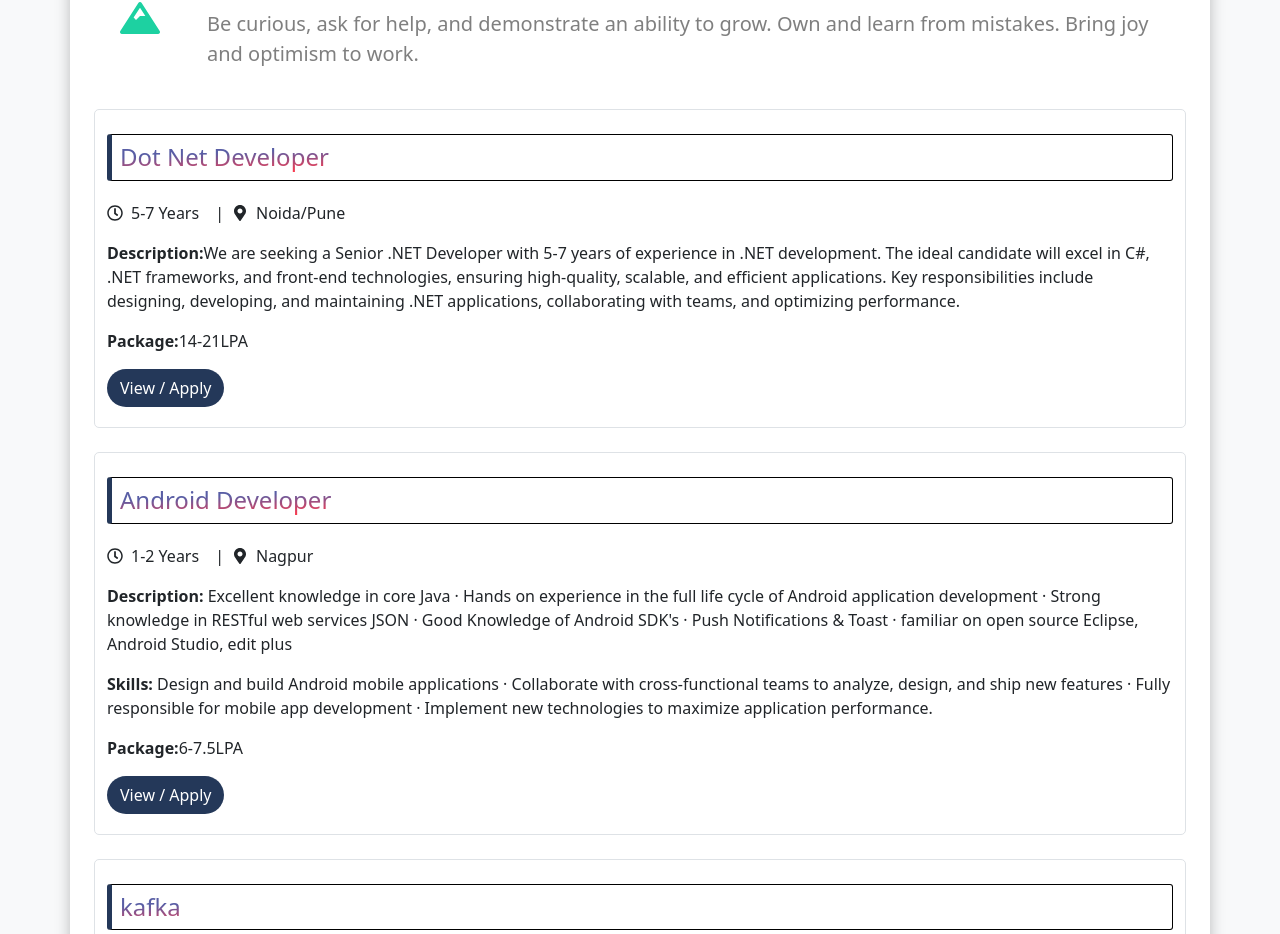
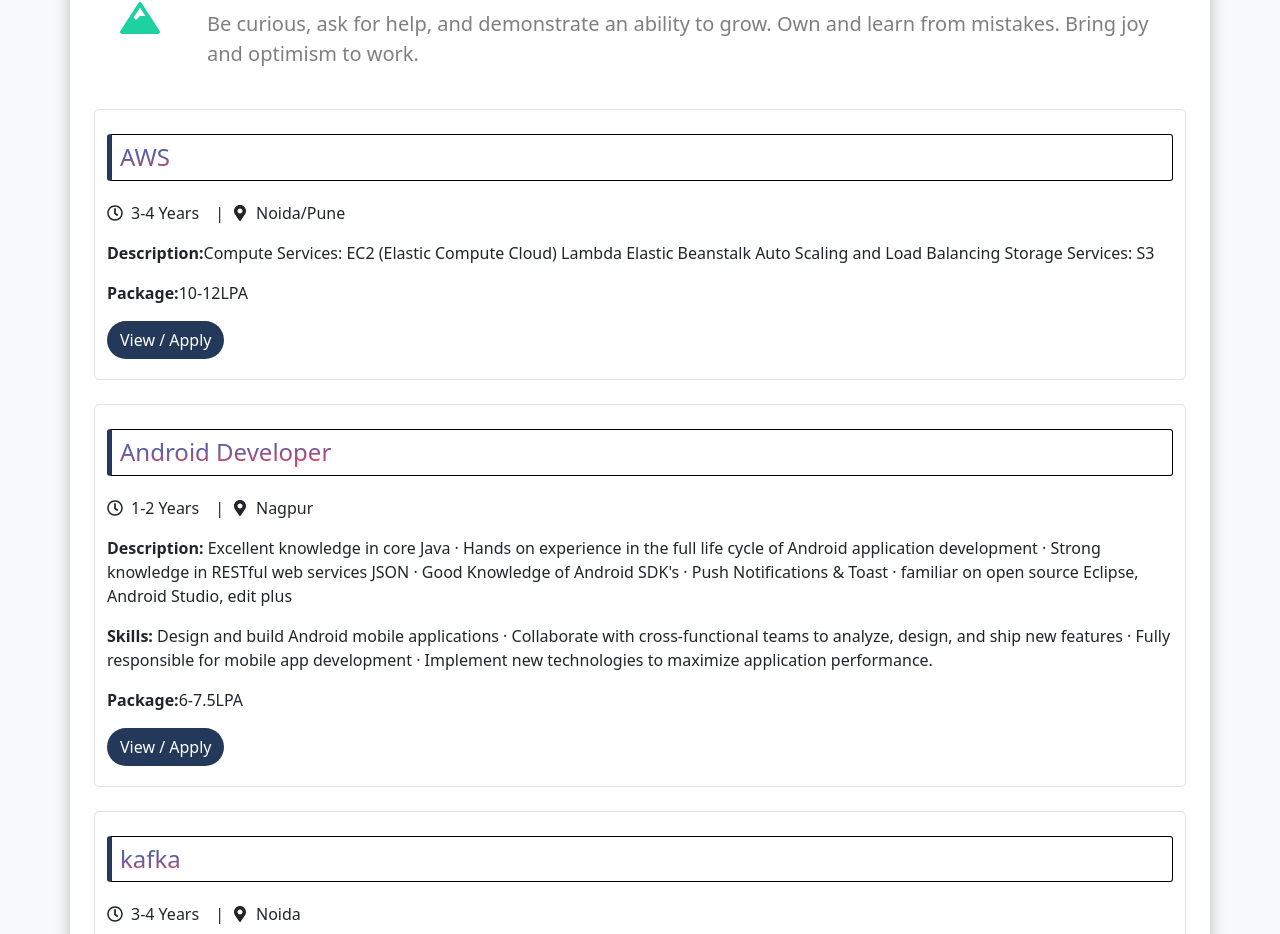
Before and after one commit to Akshaybaisware/CodeCrazeSoftware, a React (Vite) app: page /career in a window 1280 px wide. Shown: the part 1546-2480 px from the top of the page. Built offline with nearby package versions, Linux system fonts and the light colour scheme.

Commit message:
aws added

```diff
--- a/src/Components/Career/Career.jsx
+++ b/src/Components/Career/Career.jsx
@@ -184,21 +184,27 @@ const OurExpertise = () => {
 
 
         <div className="container job-footer border mt-4 pt-4">
-      <h4 className="job-title text-gradient">Dot Net Developer</h4>
+      <h4 className="job-title text-gradient">AWS</h4>
       <div className="d-flex align-items-center mb-3">
         <FaRegClock className="icon" />
-        <span className="mx-2">5-7 Years</span>
+        <span className="mx-2">3-4 Years</span>
         <span className="mx-2">|</span>
         <FaMapMarkerAlt className="icon" />
         <span className="mx-2">Noida/Pune</span>
       </div>
       <div className="mb-3">
         <strong>Description:</strong>
-        We are seeking a Senior .NET Developer with 5-7 years of experience in .NET development. The ideal candidate will excel in C#, .NET frameworks, and front-end technologies, ensuring high-quality, scalable, and efficient applications. Key responsibilities include designing, developing, and maintaining .NET applications, collaborating with teams, and optimizing performance.
+        Compute Services:
+EC2 (Elastic Compute Cloud)
+Lambda
+Elastic Beanstalk
+Auto Scaling and Load Balancing
+Storage Services:
+S3
       </div>
       <div className="mb-3">
         <strong>Package:</strong>
-      14-21LPA
+      10-12LPA
       </div>
       <button className="btn rounded-pill" onClick={handleClick} style={{backgroundColor:"#243859" ,color:"white"}}>View / Apply</button>
 
```
